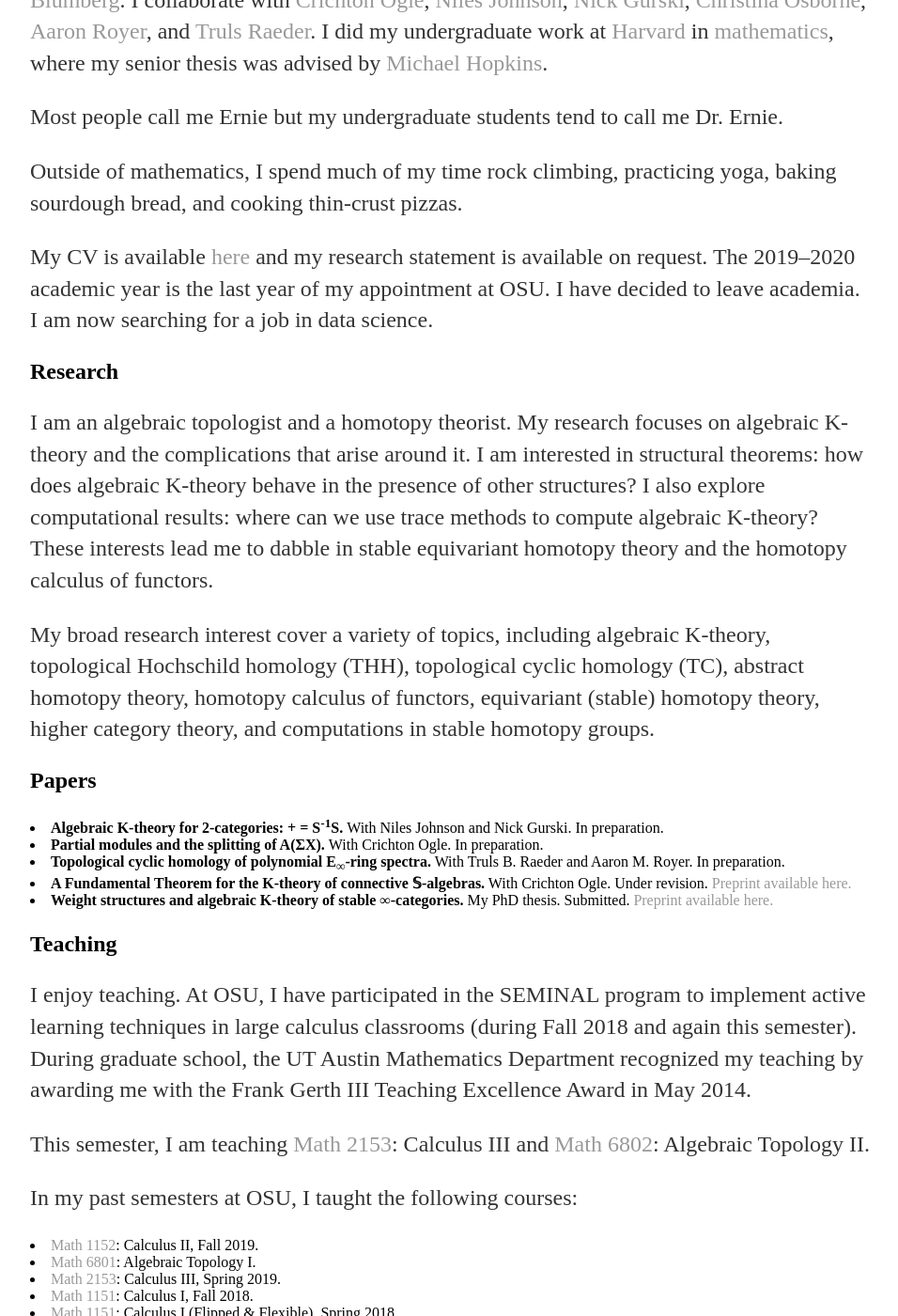
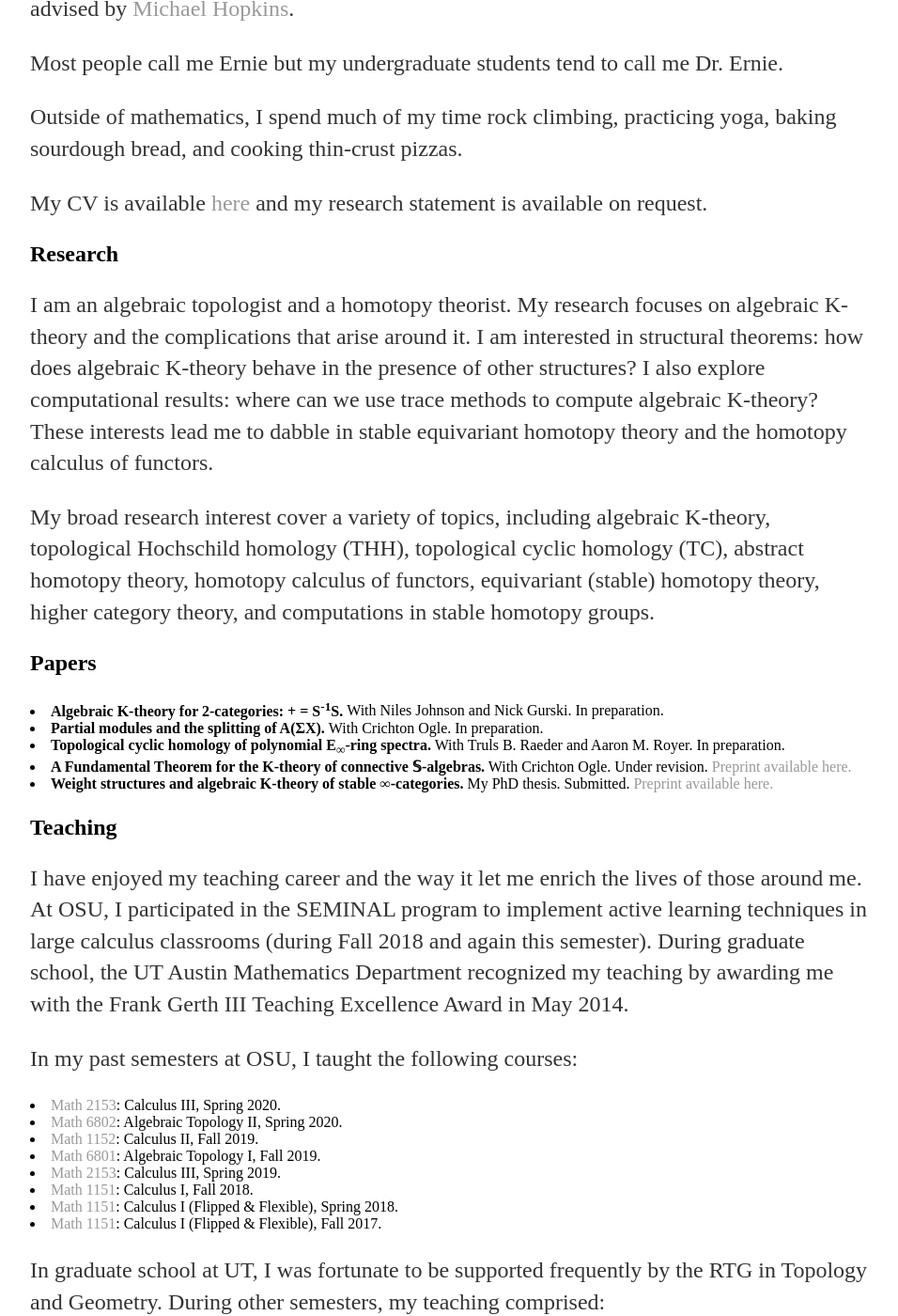
Before and after one commit to erniefontes/erniefontes.github.io, a Jekyll site: the page built from math/index.html, in a window 1280 px wide and 1400 px high, scrolled down 423 px. Shown: the whole window at 94% size, without its empty margins (160-1116 px from the left). Built offline with Jekyll 4.4.1, drawn with Linux system fonts in a browser that asks for light colours; some of the changed text lies outside the part shown.

Commit message:
Updating site.

```diff
--- a/index.html
+++ b/index.html
@@ -7,6 +7,6 @@
 		<img src="images/ernie_new_headshot.jpg" width = 60% alt="Ernie E. Fontes" align="center"/>
 		<p>Mathematician and data scientist.</p>
 
-		<p>I am the Head of Analytics at <a href="https://guardinex.com">Guardinex</a>, a novel fraud-detection and prevention company solving identity fraud in the new-account-creation space.</p
+		<p>I am the Head of Analytics at <a href="https://guardinex.com">Guardinex</a>, a novel fraud-detection and prevention company solving identity fraud in the new-account-creation space.</p>
 
 </div><!-- /.blurb -->
--- a/math/index.html
+++ b/math/index.html
@@ -5,20 +5,13 @@
   <h1>{{ page.title }}</h1>
 <body>
 
-<!-- Contact information -->
-<p>
-Email: fontes.17 [at] osu dot edu <br>
-<!-- office: -->
-Office: MW 456<br>
-</p>
-
 <p>
 
 <h2> About me </h2>
 
 
 
-<p> I am a Ross Assistant Professor in mathematics at
+<p> I have now left academia. In my last academic position, I was a  Ross Assistant Professor in mathematics at
 <a href=https://math.osu.edu/>The Ohio State University</a>. Before
 landing in Ohio, I obtained my PhD from
 <a href=http://www.ma.utexas.edu/> UT Austin</a> in May 2017. My PhD
@@ -50,9 +43,7 @@
 
 <p>
 My CV is available <a href=../files/cv.pdf>here</a> and my
-research statement is available on request. The 2019&ndash;2020
-academic year is the last year of my appointment at OSU. I have decided to leave
-academia. I am now searching for a job in data science.
+research statement is available on request.
 <p>
 
 <h2> Research </h2>
@@ -100,26 +91,29 @@
 
 <h2> Teaching </h2>
 
-<p> I enjoy teaching. At OSU, I have participated in the SEMINAL program to
-  implement active learning techniques in large calculus classrooms (during Fall
-  2018 and again this semester). During graduate school, the UT Austin
-  Mathematics Department recognized my teaching by awarding me with the Frank
-  Gerth III Teaching Excellence Award in May 2014.
+<p> I have enjoyed my teaching career and the way it let me enrich the
+  lives of those around me. At OSU, I participated in the SEMINAL
+  program to implement active learning techniques in large calculus
+  classrooms (during Fall 2018 and again this semester). During
+  graduate school, the UT Austin Mathematics Department recognized my
+  teaching by awarding me with the Frank Gerth III Teaching Excellence
+  Award in May 2014.
 </p>
 
-<p> This semester, I am teaching <a
-  href=https://math.osu.edu/courses/2153>Math 2153</a>: Calculus III
-  and <a href=https://math.osu.edu/courses/6802>Math 6802</a>:
-Algebraic Topology II.</p>
+<p>In my past semesters at OSU, I taught the following courses:
 
-<p>In my past semesters at OSU, I taught the following courses:
+ <li>  <a
+	 href=https://math.osu.edu/courses/2153>Math 2153</a>: Calculus III, Spring 2020.</li>
+
+ <li> <a href=https://math.osu.edu/courses/6802>Math 6802</a>:
+Algebraic Topology II, Spring 2020.</li>
 
 <li> <a
   href=https://math.osu.edu/courses/1152>Math 1152</a>: Calculus II, Fall
   2019.</li>
 
 <li> <a href=https://math.osu.edu/courses/6801>Math 6801</a>:
-Algebraic Topology I.</li>
+Algebraic Topology I, Fall 2019.</li>
 
 <li> <a href=https://math.osu.edu/courses/2153>Math 2153</a>: Calculus
   III, Spring 2019.</li>
--- a/resume/index.html
+++ b/resume/index.html
@@ -4,7 +4,7 @@
 ---
   <h1>{{ page.title }}</h1>
 
-  <p><img src="../images/ernie_headshot.jpg" width=45% align="right"></p>
+  <p><img src="../images/ernie_new_headshot.jpg" width=45% align="right"></p>
 
-  My resume is available <a href="../files/resume.pdf">here</a> and my academic CV is available <a href="../files/cv.pdf">here</a>. You could
-  also check out my <a href="https://www.linkedin.com/in/ernieefontes/">linkedin account</a>.
+  My resume is available on request and my academic CV is available <a href="../files/cv.pdf">here</a>. You could
+  also check out my <a href="https://www.linkedin.com/in/ernieefontes/">linkedin account</a> or just send me a message.
```
Also changed, not shown: other parts of math/index.html (+1 -1 lines), about/index.md (+12 -9 lines).
